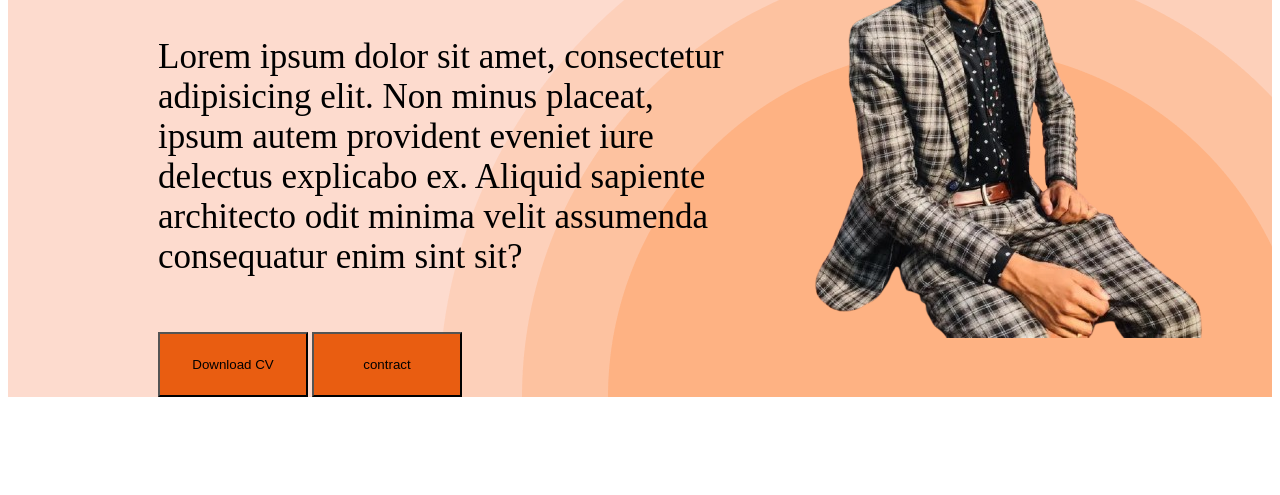
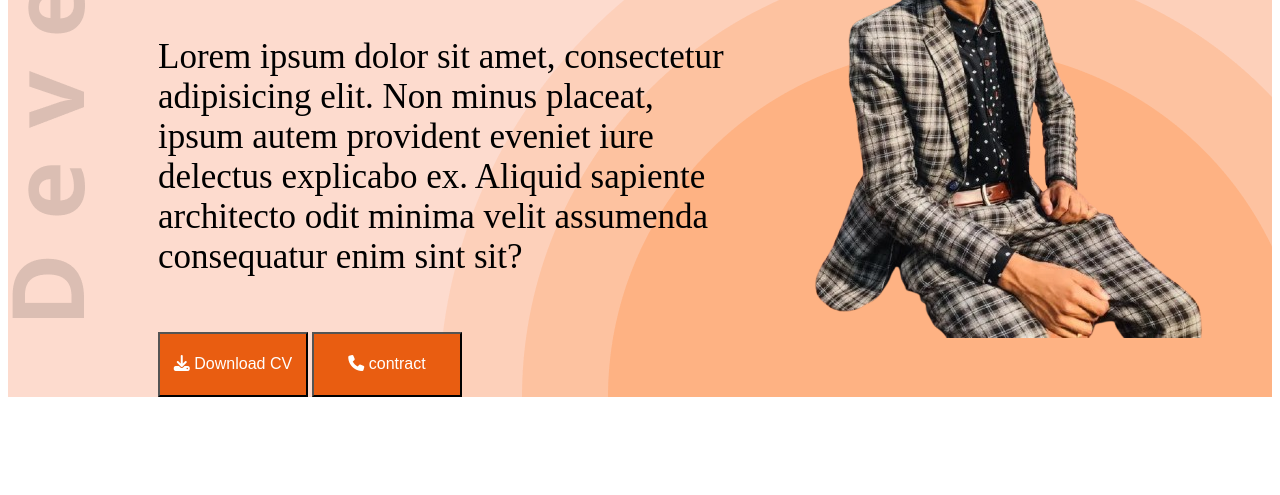
Before and after one commit to skSadi12/developer-portfolio, a plain HTML site: page index.html in a window 1280 px wide. Shown: the part 453-948 px from the top of the page. Drawn offline with nearby package versions, Linux system fonts and the light colour scheme.

Commit message:
added font awesome icon

```diff
--- a/index.html
+++ b/index.html
@@ -9,6 +9,7 @@
 <link href="https://fonts.googleapis.com/css2?family=Open+Sans:ital,wght@0,300..800;1,300..800&display=swap" rel="stylesheet">
     <link rel="stylesheet" href="style/portfolio.css">
     <link rel="shortcut icon" href="images/Developer_icon.png" type="image/x-icon">
+    <script src="https://kit.fontawesome.com/6f0e6b01a6.js" crossorigin="anonymous"></script>
 </head>
 <body>
     <header class="header">
@@ -25,8 +26,8 @@
                 <h3 class="banner1">Hi ,   I am</h3>
                 <h1 class="banner2">Sadi</h1>
                 <p class="banner3">Lorem ipsum dolor sit amet, consectetur adipisicing elit. Non minus placeat, ipsum autem provident eveniet iure delectus explicabo ex. Aliquid sapiente architecto odit minima velit assumenda consequatur enim sint sit?</p>
-                <button class="button">Download CV</button>
-                <button class="button">contract</button>
+                <button class="button"><i class="fa-solid fa-download"></i> Download CV</button>
+                <button class="button"><i class="fa-solid fa-phone"></i> contract</button>
             </div>
             <img class="pic" src="images/IMG_20220507_000620_117-removebg-preview.png" alt="">
 
@@ -155,7 +156,7 @@
 
             </div>
             <div class="cv">
-                <button class="button">Downlode CV</button>
+                <button class="button"><i class="fa-solid fa-download"></i> Downlode CV</button>
             </div>
          </section>
 
--- a/style/portfolio.css
+++ b/style/portfolio.css
@@ -44,8 +44,10 @@ nav li {
 .button{
     width: 150px;
     height: 65px;
+    color: rgb(255, 255, 255);
     background-color: rgb(233, 93, 17);
     margin-top: 20px;
+    font-size: 16px;
 }
 nav h3 {
     margin-right: 400px;
@@ -58,9 +60,9 @@ nav{
 .header{
     background-color:rgb(253, 219, 206) ;
     margin-bottom: 30px;
-    background-image: url(../images/header_bg.png);
+    background-image: url(../images/header_bg.png) , url('../images/developer.png');
     background-repeat: no-repeat;
-    background-position: bottom right;
+    background-position: bottom right , top left;
 
 }
 .banner{
```
